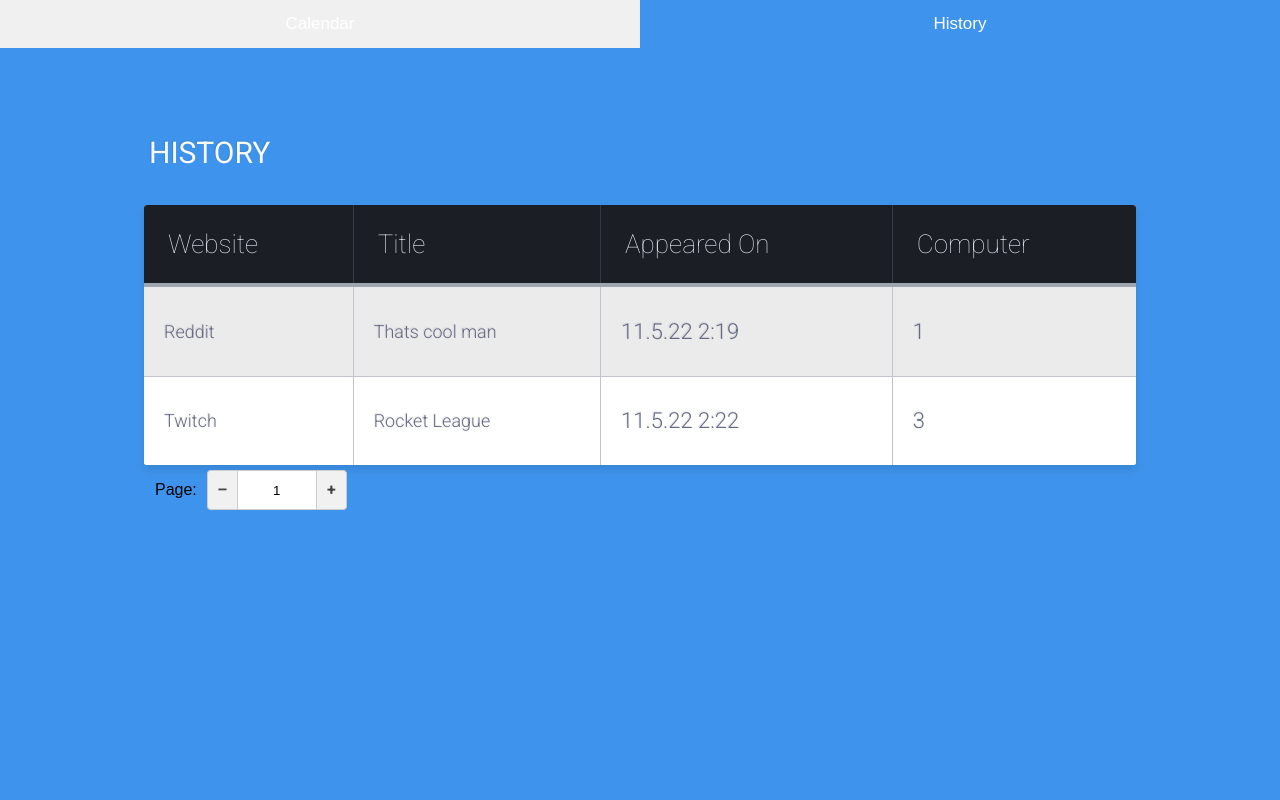
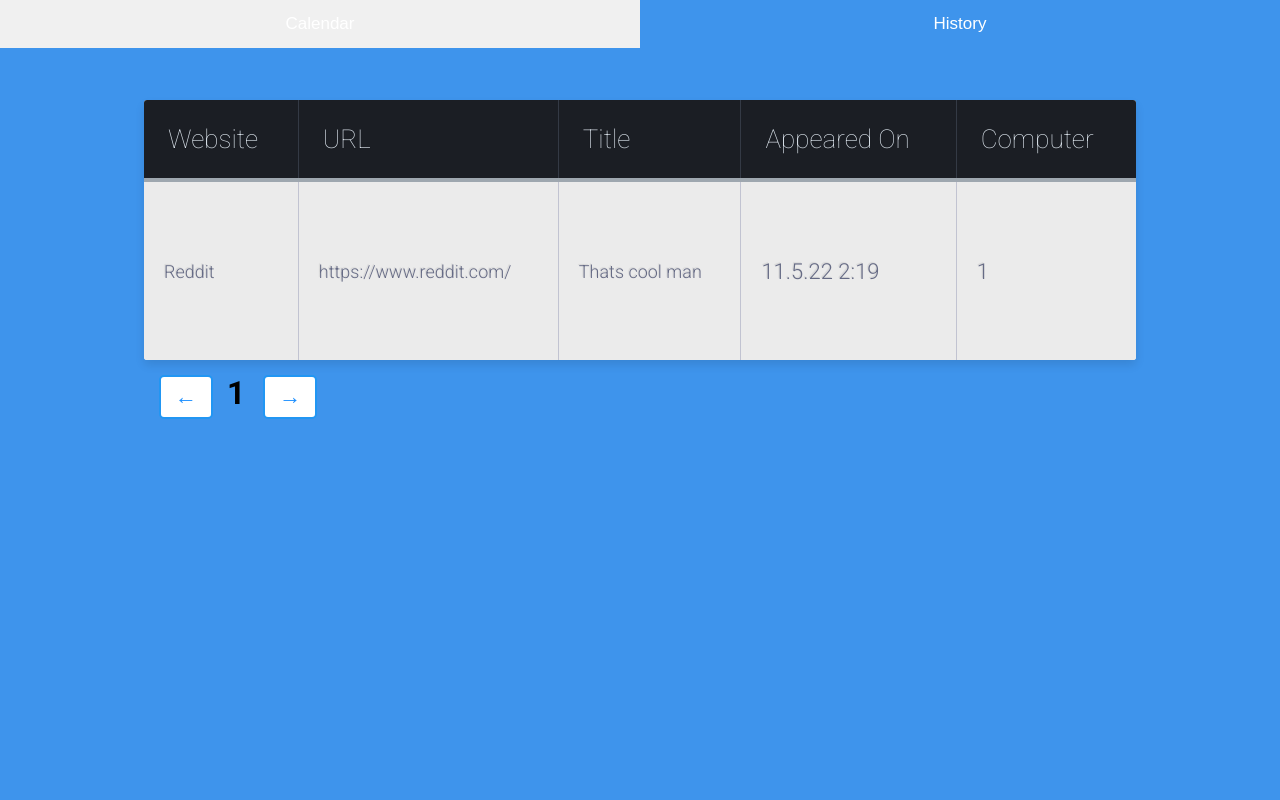
Before and after one commit to NqkoiNqkojsi/School_s-security-chrome-extension, a Flask app: page / in a window 1280 px wide, after a click on "History". Run offline with Flask 2, Linux system fonts and the light colour scheme.

Commit message:
made fully showing history table

```diff
--- a/ServerSystem/DBManager.py
+++ b/ServerSystem/DBManager.py
@@ -88,5 +88,6 @@ def getHistoryEntries(page):
 if __name__ == '__main__':
     initialize_db_Calendar()
     initialize_db_History()
-    for x in getHistoryEntries(1):
-        print(x)
+    addHistoryEntry("", 1, "url1", "website1", "title1")
+    addHistoryEntry("", 2, "url2", "website2", "title2")
+    addHistoryEntry("", 1, "url3", "website3", "title3")
--- a/ServerSystem/Server.py
+++ b/ServerSystem/Server.py
@@ -33,13 +33,21 @@ def sendNewPeriod():
         DB.addCalendarEntry(day, startPeriod, endPeriod, grade)
     return "welp"
 
+@app.route('/newHistory', methods=['POST', 'GET'])
+def sendNewHistory():
+    if request.method == 'GET':
+        url = request.args.get('url', default=0, type=str)
+        website = request.args.get('website', default=0, type=str)
+        title = request.args.get('title', default=0, type=str)
+        visitedOn = request.args.get('visitedOn', default=0, type=str)
+        computerId=request.args.get('id', default=0, type=int)
+        DB.addHistoryEntry(visitedOn, computerId, url, website, title)
+    return "welp"
 
-@app.route('/history', methods=['GET'])
-def getHistory():
-    if request.method == 'GET':
-        page = request.args.get('page', default=0, type=int)
-        return jsonify(DB.getHistoryEntries(page))
-    return jsonify(DB.getHistoryEntries(1))
+
+@app.route('/history/<int:page>', methods=['GET'])
+def getHistory(page):
+    return jsonify(DB.getHistoryEntries(page))
 
 
 if __name__ == "__main__":
--- a/ServerSystem/static/history.js
+++ b/ServerSystem/static/history.js
@@ -1,55 +1,58 @@
-(function(){
-  page=window.location.search.split('=')[1];
+function createTable(tableData) {
+  let table = document.getElementById('table1');
+  let tableBody = document.getElementById('tbody1');
+  console.log(tableData)
+  while (tableBody.firstChild) {
+    tableBody.removeChild(tableBody.lastChild);
+  }
+  tableData.forEach(function(rowData) {
+    let row = document.createElement('tr');
+    let cell1 = document.createElement('td');
+    cell1.className ="text-left_small";
+    cell1.appendChild(document.createTextNode(rowData["website"]));
+    row.appendChild(cell1);
+    let cell2 = document.createElement('td');
+    cell2.className ="text-left_small";
+    cell2.appendChild(document.createTextNode(rowData["url"]));
+    row.appendChild(cell2);
+    let cell3 = document.createElement('td');
+    cell3.className ="text-left_small";
+    cell3.appendChild(document.createTextNode(rowData["title"]));
+    row.appendChild(cell3);
+    let cell4 = document.createElement('td');
+    cell4.className ="text-left_large";
+    cell4.appendChild(document.createTextNode(rowData["visitedOn"]));
+    row.appendChild(cell4);
+    let cell5 = document.createElement('td');
+    cell5.className ="text-left_large";
+    cell5.appendChild(document.createTextNode(rowData["computerId"]));
+    row.appendChild(cell5);
+    tableBody.appendChild(row);
+  });
+}
+
+function PageTransition(){
+  let page=document.getElementById("page").innerHTML;
+  const xmlhttp = new XMLHttpRequest();
   xmlhttp.onload = function() {
     let historyItems=JSON.parse(this.responseText);
-    let
+    createTable(historyItems);
   }
-  xmlhttp.open("GET", "http://192.168.1.5:5000/history?page=" +page.toString());
+  xmlhttp.open("GET", "http://192.168.1.5:5000/history/" +page);
   xmlhttp.send();
-})();
-
-function PageTransition(){
-  document.location.href = "http://192.168.1.5:5000/history?page=";
 }
 
-(function() {
+PageTransition();
 
-    window.inputNumber = function(el) {
-
-      var min = el.attr('min') || false;
-      var max = el.attr('max') || false;
-
-      var els = {};
-
-      els.dec = el.prev();
-      els.inc = el.next();
-
-      el.each(function() {
-        init($(this));
-      });
-
-      function init(el) {
-
-        els.dec.on('click', decrement);
-        els.inc.on('click', increment);
-
-        function decrement() {
-          var value = el[0].value;
-          value--;
-          if(!min || value >= min) {
-            el[0].value = value;
-          }
-        }
-
-        function increment() {
-          var value = el[0].value;
-          value++;
-          if(!max || value <= max) {
-            el[0].value = value++;
-          }
-        }
-      }
+function changePage(isUp){
+  let numbField=document.getElementById("page");
+  let numb=parseInt(numbField.innerHTML);
+  if(isUp){
+    numbField.innerHTML=(numb+1).toString();
+  }else{
+    if(numb!=1){
+      numbField.innerHTML=(numb-1).toString();
     }
-  })();
-
-  inputNumber($('.input-number'));
+  }
+  PageTransition();
+}
--- a/ServerSystem/static/page.css
+++ b/ServerSystem/static/page.css
@@ -1,47 +1,4 @@
-*{
-  box-sizing: border-box;
-}
 
-.input-number{
-  width: 80px;
-  padding: 0 12px;
-  vertical-align: top;
-  text-align: center;
-  outline: none;
-}
-
-.input-number,
-.input-number-decrement,
-.input-number-increment{
-  border: 1px solid #ccc;
-  height: 40px;
-  user-select: none;
-}
-
-.input-number-decrement,
-.input-number-increment{
-  display: inline-block;
-  width: 30px;
-  line-height: 38px;
-  background: #f1f1f1;
-  color: #444;
-  text-align: center;
-  font-weight: bold;
-  cursor: pointer;
-}
-  :active{
-    background: #ddd;
-  }
-
-.input-number-decrement{
-  border-right: none;
-  border-radius: 4px 0 0 4px;
-}
-
-.input-number-increment{
-  border-left: none;
-  border-radius: 0 4px 4px 0;
-}
 .page-selector{
     margin: auto;
     max-width: 80%;
@@ -52,14 +9,27 @@
    display: inline;
 }
 
-.btn {
-  border: none;
-  background-color: inherit;
-  font-size: 16px;
+.btn_sel {
+  border: 2px solid black;
+  background-color: white;
+  color: black;
+  padding: 7px 14px;
+  margin-top: 10px;
+  margin-bottom: 0px;
+  margin-right: 10px;
+  margin-left: 10px;
+  font-size: 22px;
   cursor: pointer;
-  display: inline-block;
-  border-radius: 2px;
+  border-radius: 5px;
+  display:inline;
+}
+/* Blue */
+.info {
+  border-color: #2196F3;
+  color: dodgerblue
 }
 
-/* On mouse-over */
-.btn:hover {background: #eee;}
+.info:hover {
+  background: #2196F3;
+  color: white;
+}
--- a/ServerSystem/template/admin.html
+++ b/ServerSystem/template/admin.html
@@ -59,41 +59,38 @@
     </div>
 
     <div id="History" class="tabcontent">
+      <!--
         <div class="table-title">
             <h3>History</h3>
-        </div>
-        <table class="table-fill">
+        </div>-->
+        <table id="table1" class="table-fill">
             <thead>
                 <tr>
                     <th class="text-left">Website</th>
+                    <th class="text-left">URL</th>
                     <th class="text-left">Title</th>
                     <th class="text-left">Appeared On</th>
                     <th class="text-left">Computer</th>
                 </tr>
             </thead>
-            <tbody class="table-hover">
+            <tbody id="tbody1" class="table-hover">
                 <tr>
                     <td class="text-left_small">Reddit</td>
+                    <td class="text-left_small">https://www.reddit.com/</td>
                     <td class="text-left_small">Thats cool man</td>
                     <td class="text-left_large">11.5.22 2:19</td>
                     <td class="text-left_large">1</td>
                 </tr>
-                <tr>
-                    <td class="text-left_small">Twitch</td>
-                    <td class="text-left_small">Rocket League</td>
-                    <td class="text-left_large">11.5.22 2:22</td>
-                    <td class="text-left_large">3</td>
-                </tr>
             </tbody>
         </table>
         <div class="page-selector">
-          <button onclick="openPage()" class="btn">Page: </button>
-          <div class="page-input">
-            <span class="input-number-decrement">–</span><input class="input-number" id="page" type="text" value="1" min="0" max="10"><span class="input-number-increment">+</span>
-          </div>
+          <button onclick="changePage(false)" class="btn_sel info">&#8592</button>
+            <h1 id="page" style="display:inline"> 1 </h1>
+          <button onclick="changePage(true)" class="btn_sel info">&#8594</button>
         </div>
     </div>
     <script src="static/form.js"></script>
+    <script src="static/history.js"></script>
     <script>
     function openPage(pageName,elmnt,color) {
     var i, tabcontent, tablinks;
```
Also changed, not shown: BrowserExtension/script.js (+13 -0 lines), ServerSystem/dbs/history.db.
